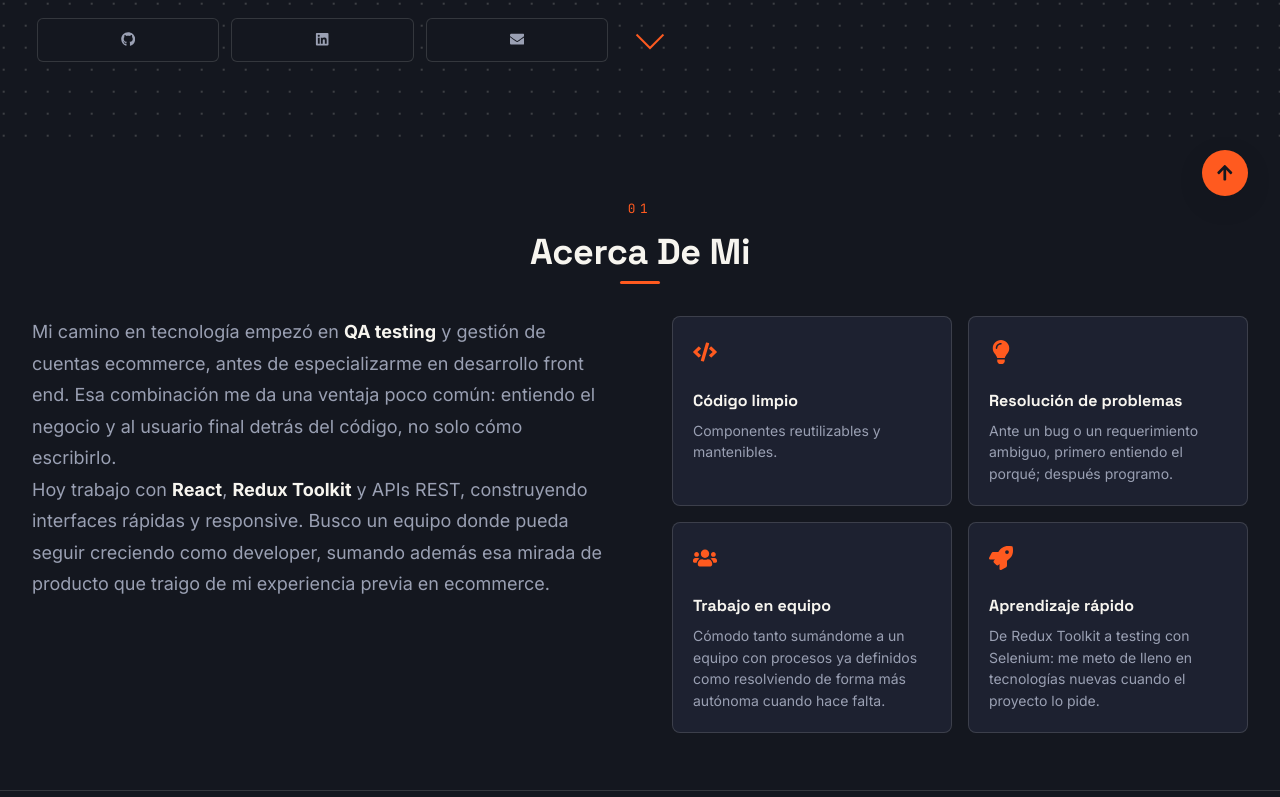
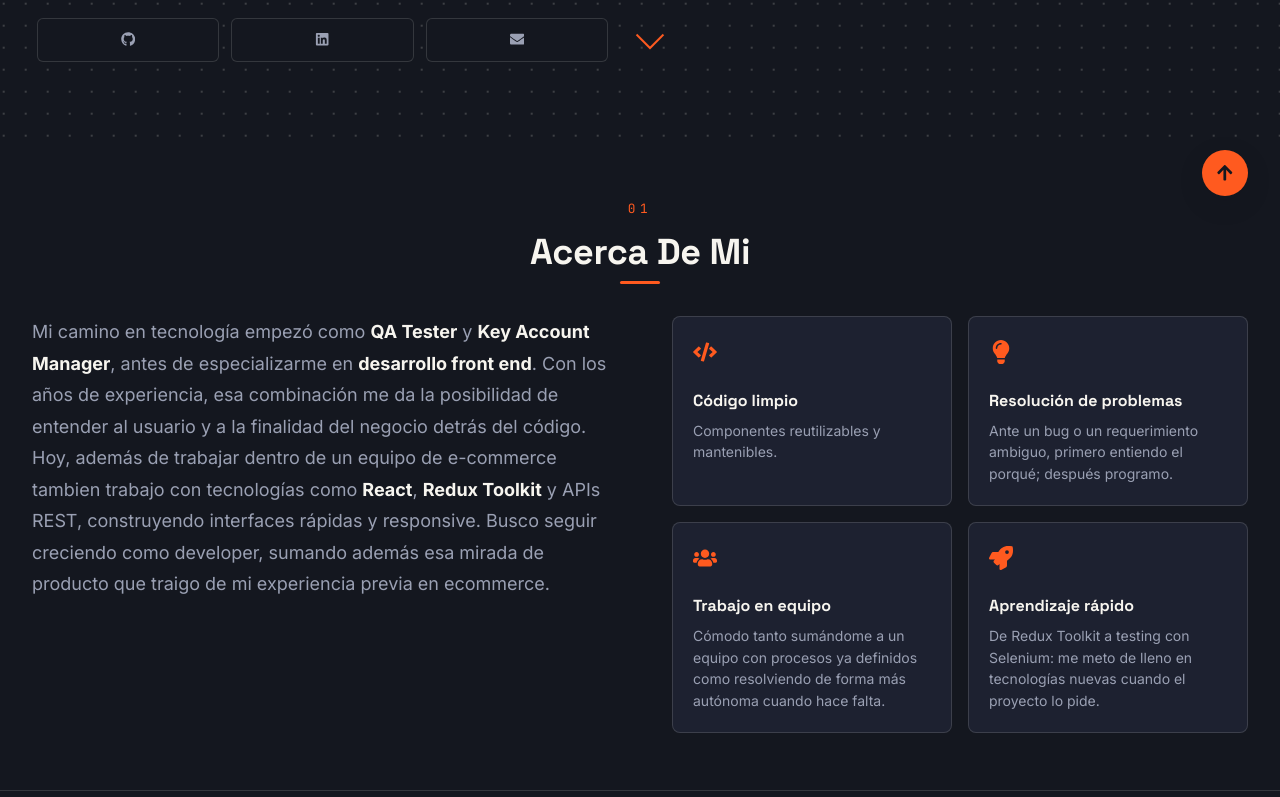
Before and after one commit to IgnacioDN/Portfolio, a React (Vite) app in the folder Portfolio-Project/: page / in a window 1280 px wide. Shown: the part 572-1369 px from the top of the page. Built offline with nearby package versions, Linux system fonts and the light colour scheme.

Commit message:
Revise About section for improved clarity
Updated the About section to enhance clarity and detail.

```diff
--- a/Portfolio-Project/src/components/About.jsx
+++ b/Portfolio-Project/src/components/About.jsx
@@ -54,15 +54,15 @@ const About = () => {
             <div className="about-description">
               <div className={`description-content ${isMobile && !isExpanded ? 'collapsed' : ''}`}>
                 <p>
-                  Mi camino en tecnología empezó en <strong>QA testing</strong> y gestión de
-                  cuentas ecommerce, antes de especializarme en desarrollo front end. Esa
-                  combinación me da una ventaja poco común: entiendo el negocio y al usuario
-                  final detrás del código, no solo cómo escribirlo.
+                  Mi camino en tecnología empezó como <strong>QA Tester</strong> y <strong>Key Account Manager</strong>,
+                  antes de especializarme en <strong>desarrollo front end</strong>. Con los años de experiencia, esa
+                  combinación me da la posibilidad de entender al usuario y a la finalidad del negocio
+                  detrás del código.
                 </p>
                 <p>
-                  Hoy trabajo con <strong>React</strong>, <strong>Redux Toolkit</strong> y APIs
-                  REST, construyendo interfaces rápidas y responsive. Busco un equipo donde
-                  pueda seguir creciendo como developer, sumando además esa mirada de producto
+                  Hoy, además de trabajar dentro de un equipo de e-commerce tambien trabajo con tecnologías como <strong>React</strong>, <strong>Redux Toolkit</strong> y APIs
+                  REST, construyendo interfaces rápidas y responsive. Busco
+                  seguir creciendo como developer, sumando además esa mirada de producto
                   que traigo de mi experiencia previa en ecommerce.
                 </p>
               </div>
```
